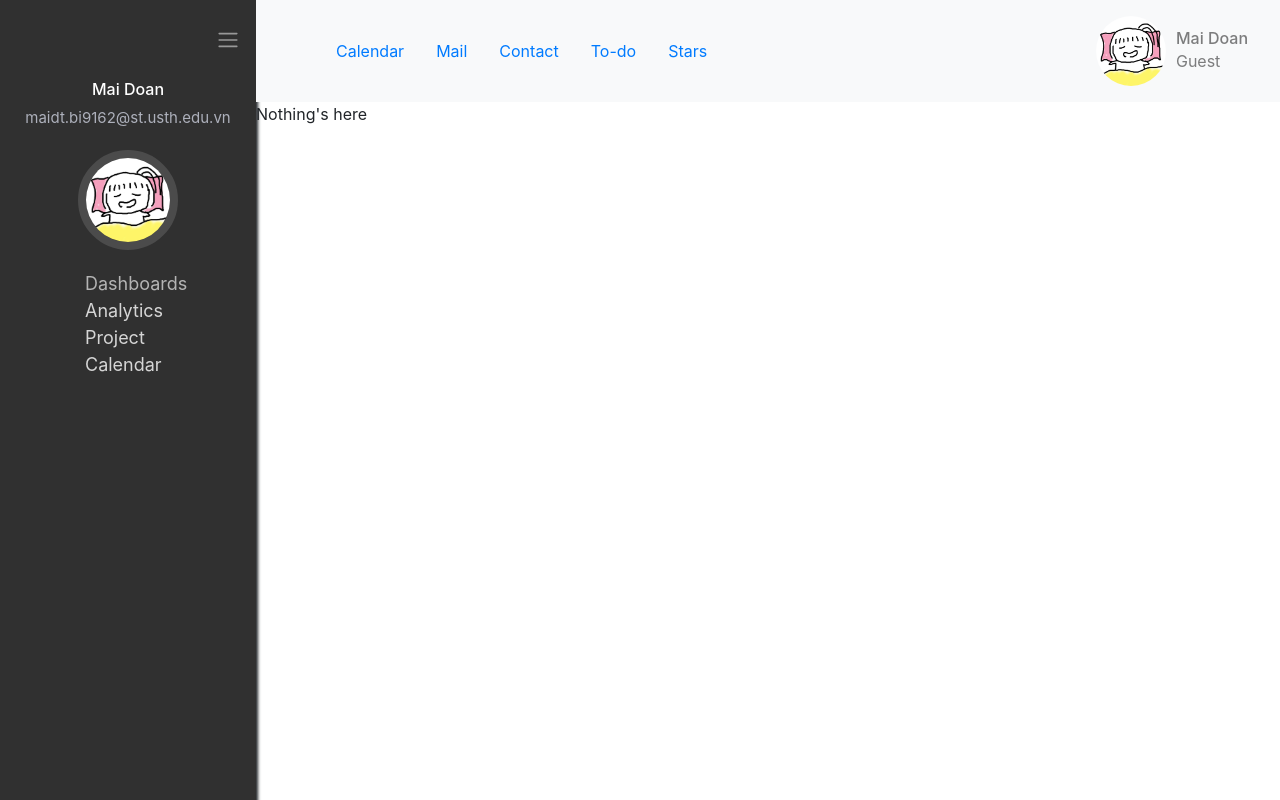
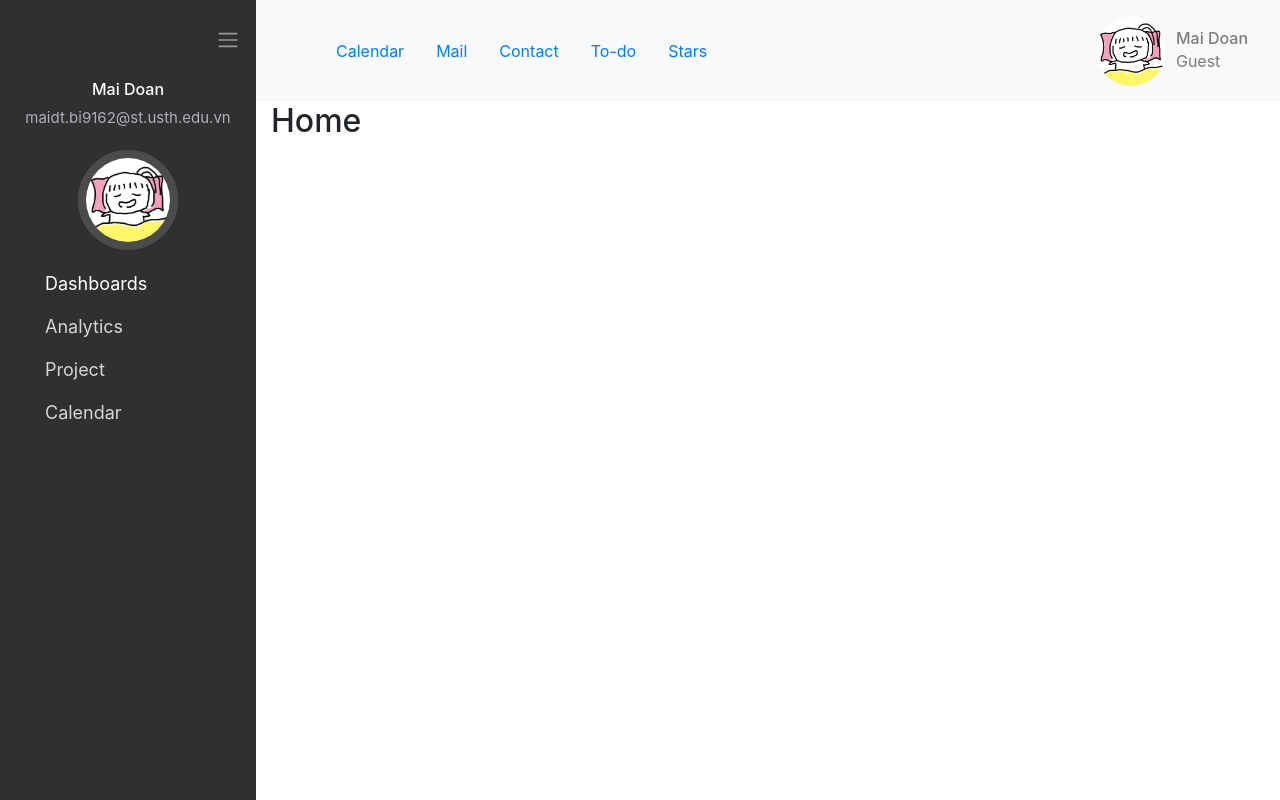
Before and after one commit to chalalala/analytical-app, a React (Create React App) app: page / in a window 1280 px wide. Built offline with nearby package versions, Linux system fonts and the light colour scheme.

Commit message:
Remove some redundant parts

```diff
--- a/src/App.css
+++ b/src/App.css
@@ -44,7 +44,6 @@
 
 #sidebar{
   background-color:	#303030;
-  box-shadow: 2px 5px 3px;
   width:20%;
   height:100vh;
   padding-top:20px;
@@ -74,6 +73,12 @@
   height:70px;
   margin-right:10px;
 }
+.deactive{
+  opacity:0.8;
+}
+.active{
+  opacity:1;
+}
 #ref{
   font-size:18px;
   margin-left:45px;
@@ -81,13 +86,6 @@
   /* position: fixed; right: inherit; z-index: 1100;
   width: 300px; height: 100%; transition: all 0.5s ease 0s; */
 }
-.content{
-  display:none;
-}
-.show{
-  display:block;
-}
-
 .graph-wrapper{
   background-Color:#282c36;
   color: white;
@@ -111,10 +109,3 @@
   height:100%;
   object-fit: contain;
 }
-ul {
-  list-style: none;
-}
-Link{
-  color: white;
-  textDecoration: 'none',
-}
--- a/src/App.js
+++ b/src/App.js
@@ -8,39 +8,48 @@ import {  BrowserRouter as Router, Switch, Route, Link} from "react-router-dom";
 
 class App extends Component {
   render(){
+    // var setActiveState = () =>{
+    //   const node = ReactDOM.findDOMNode(this);
+
+    //   // Get child nodes
+    //   if (node instanceof HTMLElement) {
+    //       const child = node.querySelector(".active");
+    //       if (child) child.className = child.className.replace("active","deactive");
+    //   }
+    // }
+
     return (
       <Router>
       <div className="App">
         <div id="sidebar">
+          {/* Navbar Toggler */}
           <nav className="navbar navbar-dark">
-              <span class="navbar-toggler-icon ml-auto"
+              <span className="navbar-toggler-icon ml-auto"
                 onClick={hideSidebar}
                 id="hideToggler">
               </span>
           </nav>
 
+          {/* Avatar */}
           <div className="user-info">
             <h6 className="name">{user.name}</h6>
             <div className="subtitle">{user.contact}</div>
             <Image src={user.avatar} roundedCircle className="avatar"/>
           </div>
 
+          {/* Navigator */}
           <div id="ref">
-            <ul>
-              <li style={{opacity:0.8}}><Link to ="/" style={styles.linkStyle}>Dashboards</Link></li>
-              <li >
-                <Link to ="/analytic" style={styles.linkStyle}>Analytics</Link>
-              </li>
-              <li><Link to ="/project"style={styles.linkStyle}>Project</Link></li>
-              <li><Link to ="/calendar" style={styles.linkStyle}>Calendar</Link></li>
-            </ul>
+            <p className="active"><Link to ="/" style={styles.linkStyle}>Dashboards</Link></p>
+            <p className="deactive"><Link to ="/analytic" style={styles.linkStyle}>Analytics</Link></p>
+            <p className="deactive"><Link to ="/project"style={styles.linkStyle}>Project</Link></p>
+            <p className="deactive"><Link to ="/calendar" style={styles.linkStyle}>Calendar</Link></p>
           </div>
         </div>
 
         <Navbar variant="light" bg="light">
           <Navbar>
-            <div class="navbar navbar-light">
-              <span class="navbar-toggler-icon"
+            <div className="navbar navbar-light">
+              <span className="navbar-toggler-icon"
                 style={{display:'none'}}
                 onClick={showSidebar}
                 id="showToggler"
@@ -62,6 +71,7 @@ class App extends Component {
               </Navbar.Text>
           </Navbar>
         </Navbar>
+
         <Switch>
           <Route path="/analytic">
             <Analytic />
@@ -76,39 +86,33 @@ class App extends Component {
             <Home />
           </Route>
         </Switch>
-
-          {/* <Row>
-            <Col lg="7" style={{textAlign:'left'}}>
-              <p style={{marginLeft:50}}>How are your active users trending over time?</p>
-            </Col>
-
-            <Col lg="5" style={{textAlign:'left'}}>
-              <p>What are your top devices?</p>
-            </Col>
-          </Row>      */}
       </div>
       </Router>
     )
   }
 }
 function Home(){
-  return (
-    <div>
-    <p>Nothing's here</p>
-    </div>
+  return(
+    <Row>
+      <Col><h2>Home</h2></Col>
+    </Row>
   );
 }
 function Calendar(){
-  return <h2>Calendar</h2>
+  return(
+    <Row>
+      <Col><h2>Calendar</h2></Col>
+    </Row>
+  );
 }
 function Analytic(){
   return (
-    <div className="content show" id="Analytics">
+    <div className="content">
       <div className="graph-wrapper">
         <Row>
           <Col>
             <h6>{graph.title}</h6>
-            <div class="subtitle">{graph.subtitle}</div>
+            <div className="subtitle">{graph.subtitle}</div>
           </Col>
         </Row>
         <Row>
@@ -117,12 +121,27 @@ function Analytic(){
           </div>
         </Row>
       </div>
+
+      <Row>
+        <Col lg="7" style={{textAlign:'left'}}>
+          <p style={{marginLeft:50}}>How are your active users trending over time?</p>
+        </Col>
+
+        <Col lg="5" style={{textAlign:'left'}}>
+          <p>What are your top devices?</p>
+        </Col>
+      </Row>
     </div>
   );
 }
 function Project(){
-  return <h2>Project</h2>
+  return(
+    <Row>
+      <Col><h2>Project</h2></Col>
+    </Row>
+  );
 }
+
 const user = {
   name: 'Mai Doan',
   contact: 'maidt.bi9162@st.usth.edu.vn',
@@ -147,12 +166,11 @@ var showSidebar = () => {
   document.getElementById("hideToggler").style.display = "block";
 }
 
-export default App;
-
 let styles = {
   linkStyle:{
     textDecoration: 'none',
     color: "white",
-    opacity: 0.8
   }
 };
+
+export default App;
```
